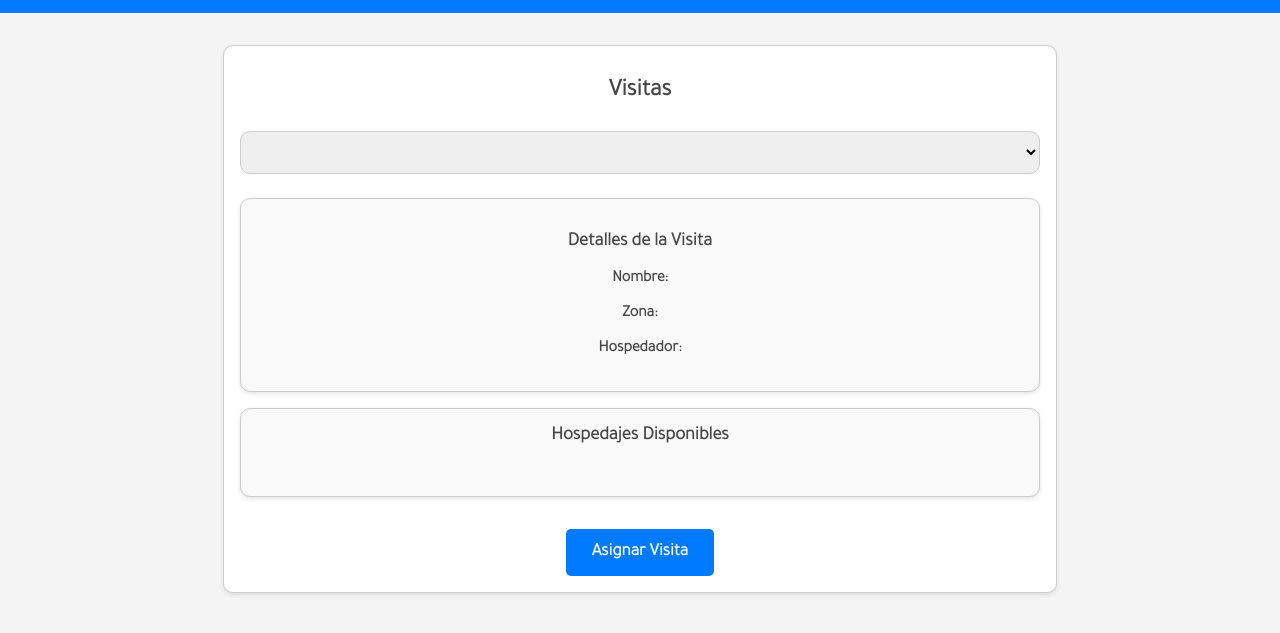
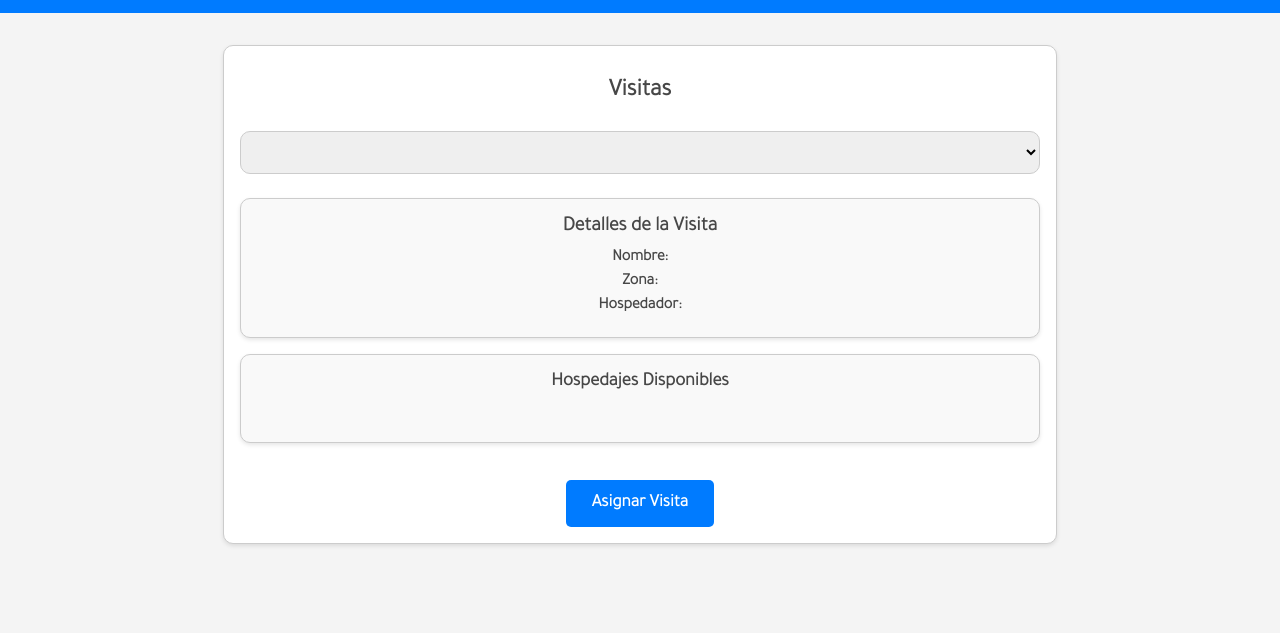
Before and after one commit to MemoryL3ak/Estudios, a website: page public/index.html in a window 1280 px wide. Shown: the part 89-722 px from the top of the page. Drawn offline with Linux system fonts and the light colour scheme; no server answers.

Commit message:
modif style

```diff
--- a/public/styles.css
+++ b/public/styles.css
@@ -72,7 +72,7 @@ h1, h2, h3 {
 
 
 /* Detalles de visita */
-#visita-details {
+#visita-details, .bordered-container {
   margin-top: 1rem;
   padding: 1rem;
   background-color: #f9f9f9;
@@ -80,6 +80,17 @@ h1, h2, h3 {
   border-radius: 10px;
   box-shadow: 0 2px 4px rgba(0, 0, 0, 0.1);
   font-weight: normal;
+}
+
+
+#visita-details h3{
+  font-size: 1.25rem;
+  margin-bottom: 10px; /* Ajusta el margen inferior del título "Detalles de la Visita" */
+  margin-top: 0;
+}
+
+#visita-details p, .bordered-container {
+  margin: 5px 0; /* Ajusta el margen superior e inferior de los párrafos */
 }
 
 /* Lista de hospedajes */
```
